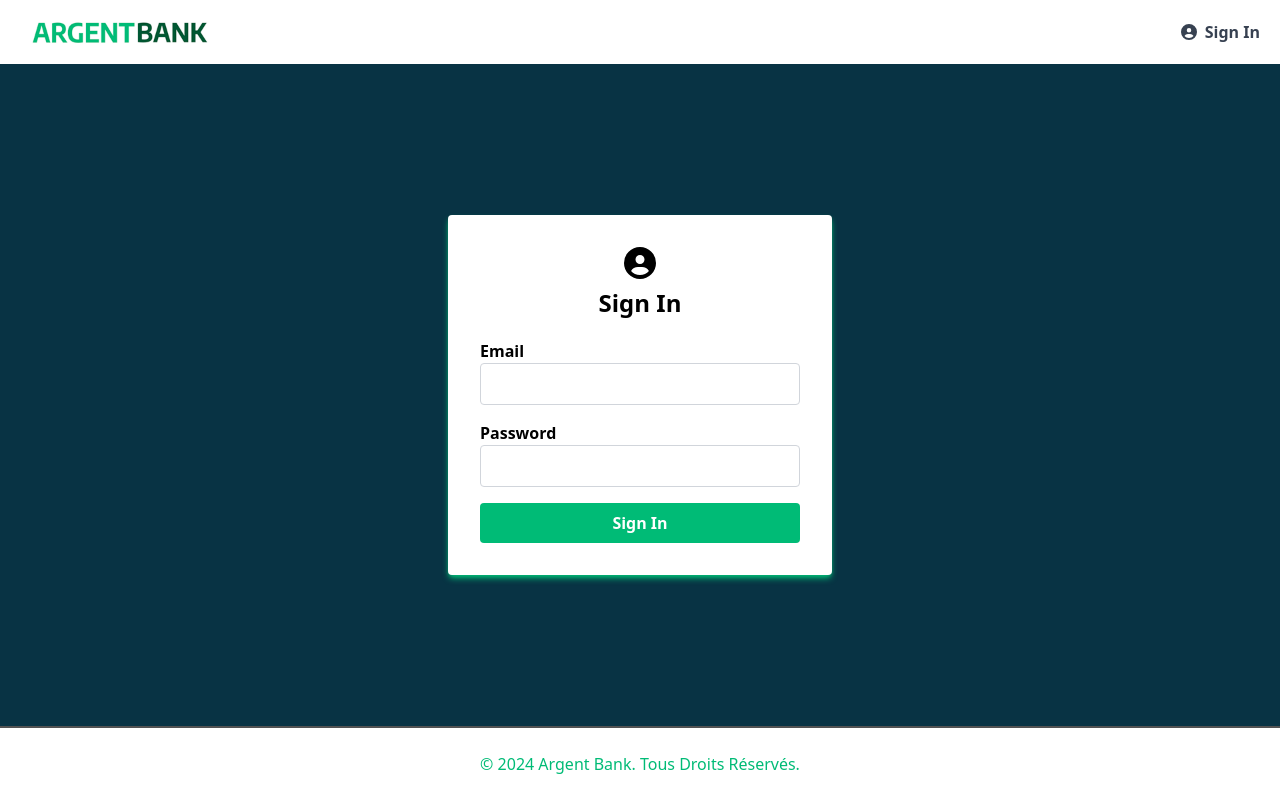
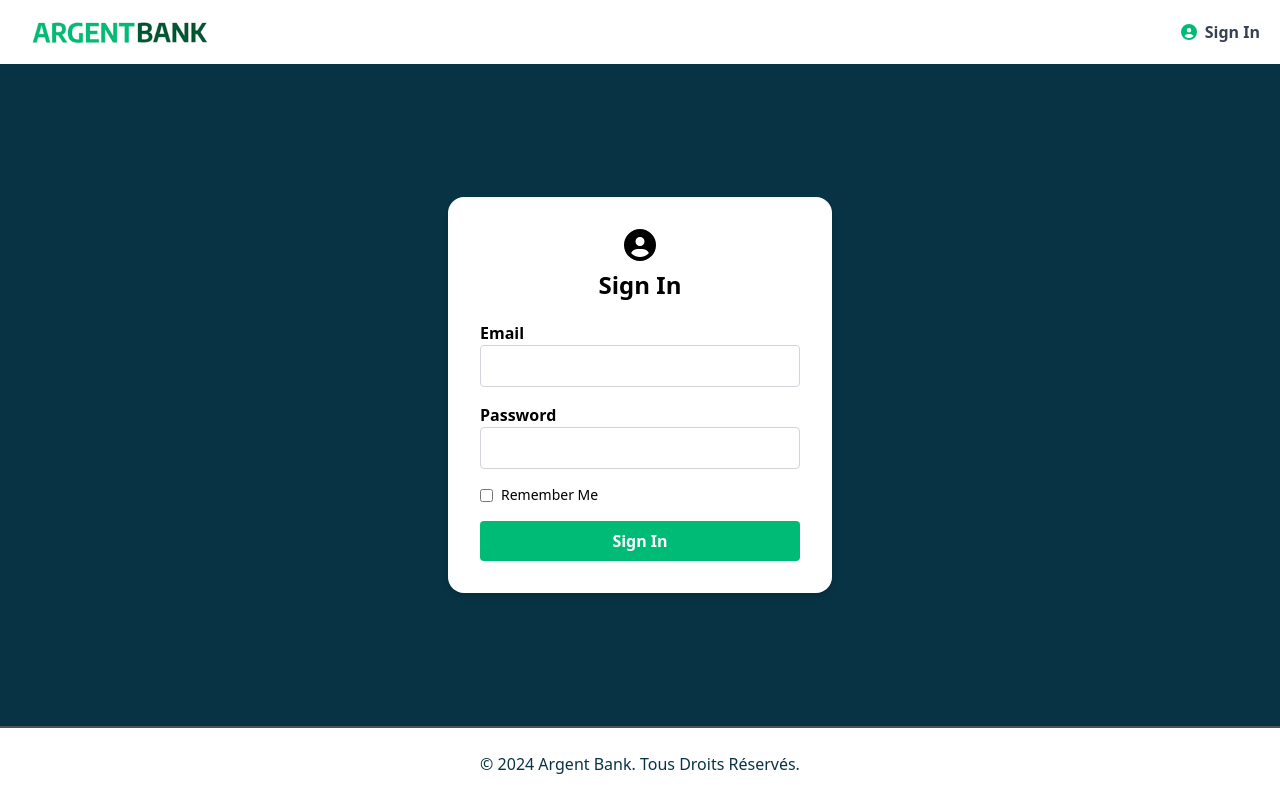
Before and after one commit to ThomasPhpn/OC-ArgentBank-Vite, a React (Vite) app: page /login in a window 1280 px wide. Built offline with nearby package versions, Linux system fonts and the light colour scheme.

Commit message:
opti css

```diff
--- a/src/components/Footer.jsx
+++ b/src/components/Footer.jsx
@@ -3,7 +3,7 @@ const Footer = () => {
   return (
     <footer>
       <div className="text-center border-t-2 border-neutral-600 text-neutral-600">
-        <p className="py-6 text-customGreen">
+        <p className="py-6 text-cyan-950">
           &copy; {currentYear} Argent Bank. Tous Droits Réservés.
         </p>
       </div>
--- a/src/components/Navbar.jsx
+++ b/src/components/Navbar.jsx
@@ -28,15 +28,23 @@ const Navbar = () => {
             to="/user"
             className="flex items-center gap-2 text-gray-700 font-bold"
           >
-            <FontAwesomeIcon icon={faCircleUserSolid} size="1x" />{" "}
+            <FontAwesomeIcon
+              icon={faCircleUserSolid}
+              size="1x"
+              className="text-customGreen"
+            />{" "}
             {user?.userName || user?.firstName}
           </Link>
           <button
             onClick={handleSignOut}
             className="flex items-center gap-2 text-gray-700 font-bold"
           >
-            <FontAwesomeIcon icon={faRightFromBracketSolid} size="1x" /> Sign
-            Out
+            <FontAwesomeIcon
+              icon={faRightFromBracketSolid}
+              size="1x"
+              className="text-customGreen"
+            />{" "}
+            Sign Out
           </button>
         </div>
       ) : (
@@ -44,7 +52,11 @@ const Navbar = () => {
           to="/login"
           className="flex items-center gap-2 text-gray-700 font-bold"
         >
-          <FontAwesomeIcon icon={faCircleUserSolid} size="1x" />
+          <FontAwesomeIcon
+            icon={faCircleUserSolid}
+            size="1x"
+            className="text-customGreen"
+          />
           Sign In
         </Link>
       )}
--- a/src/pages/Login.jsx
+++ b/src/pages/Login.jsx
@@ -1,13 +1,15 @@
 import { FontAwesomeIcon } from "@fortawesome/react-fontawesome";
 import { faCircleUser as faCircleUserSolid } from "@fortawesome/free-solid-svg-icons";
 import { useState } from "react";
-import { useDispatch } from "react-redux";
+import { useDispatch, useSelector } from "react-redux";
 import { useNavigate } from "react-router-dom";
 import { login, fetchProfile } from "../store/authSlice";
 
 const Login = () => {
   const [email, setEmail] = useState("");
   const [password, setPassword] = useState("");
+  const [rememberMe, setRememberMe] = useState(false);
+  const { error, loading } = useSelector((state) => state.auth);
   const dispatch = useDispatch();
   const navigate = useNavigate();
 
@@ -15,8 +17,10 @@ const Login = () => {
     e.preventDefault();
     const result = await dispatch(login({ email, password }));
     if (result.meta.requestStatus === "fulfilled") {
-      await dispatch(fetchProfile(result.payload.token));
+      const user = await dispatch(fetchProfile(result.payload.token));
       navigate("/user");
+      console.log("result:", result);
+      console.log("user:", user);
       //  console.log(email);
       //  console.log(password);
       //  console.log(result.payload.token);
@@ -27,10 +31,11 @@ const Login = () => {
   return (
     <div className="flex flex-col min-h-full">
       <main className="flex-grow flex items-center justify-center bg-cyan-950">
-        <div className="bg-white p-8 rounded shadow-md shadow-customGreen w-96 flex flex-col gap-5">
+        <div className="bg-white p-8 rounded-2xl shadow-md w-96 flex flex-col gap-5">
           <div className="flex flex-col gap-2 items-center">
             <FontAwesomeIcon icon={faCircleUserSolid} size="2x" />
             <h1 className="text-2xl font-bold text-center">Sign In</h1>
+            {error && <p className="text-red-500">{error}</p>}
           </div>
           <form className="flex flex-col gap-4" onSubmit={handleSubmit}>
             <div>
@@ -59,11 +64,22 @@ const Login = () => {
                 required
               />
             </div>
+            <div className="flex items-center gap-2">
+              <input
+                type="checkbox"
+                id="rememberMe"
+                checked={rememberMe}
+                onChange={(e) => setRememberMe(e.target.checked)}
+              />
+              <label htmlFor="rememberMe" className="text-sm">
+                Remember Me
+              </label>
+            </div>
             <button
               type="submit"
               className="w-full bg-customGreen text-white py-2 px-4 rounded font-bold transition duration-150 ease-in-out transform hover:scale-[103%]"
             >
-              Sign In
+              {loading ? <p>loading...</p> : <p>Sign In</p>}
             </button>
           </form>
         </div>
--- a/src/pages/User.jsx
+++ b/src/pages/User.jsx
@@ -29,11 +29,14 @@ const User = () => {
     }
   };
 
+  const dateString = user.updatedAt;
+  const date = new Date(dateString);
+
   return (
     <div className="flex flex-col min-h-full">
       <main className="flex-grow flex items-start justify-center gap-4 pt-6 bg-cyan-950">
         <div className="flex flex-col md:flex-row items-center gap-4">
-          <div className="bg-white p-8 rounded shadow-md">
+          <div className="bg-white p-8 rounded-2xl shadow-md">
             <div className="text-center">
               <p className="font-bold text-2xl mb-4">
                 Welcome back {user.userName} !
@@ -47,15 +50,18 @@ const User = () => {
                     type="text"
                     value={newUserName}
                     onChange={(e) => setNewUsername(e.target.value)}
-                    className="border rounded px-2"
+                    className="border-[1px] border-cyan-900 rounded px-2"
                   />
                 ) : (
                   user.userName
                 )}
               </p>
+              <i className="text-sm">
+                Last update : {date.toLocaleDateString()}
+              </i>
             </div>
           </div>
-          <div className="bg-white p-8 rounded shadow-md">
+          <div className="bg-white p-8 rounded-2xl shadow-md ">
             <div className="text-center font-bold">
               {isEditing ? (
                 <button
```
